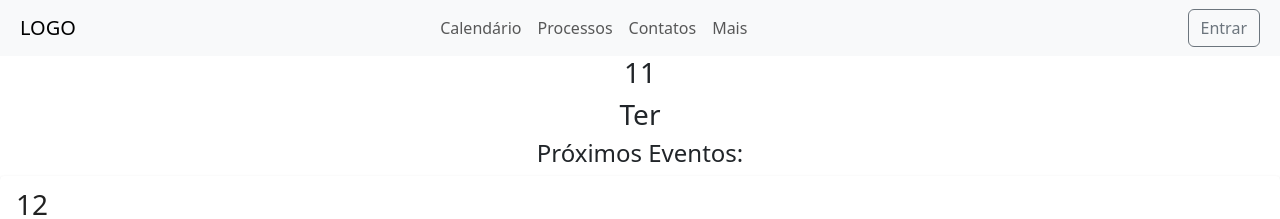
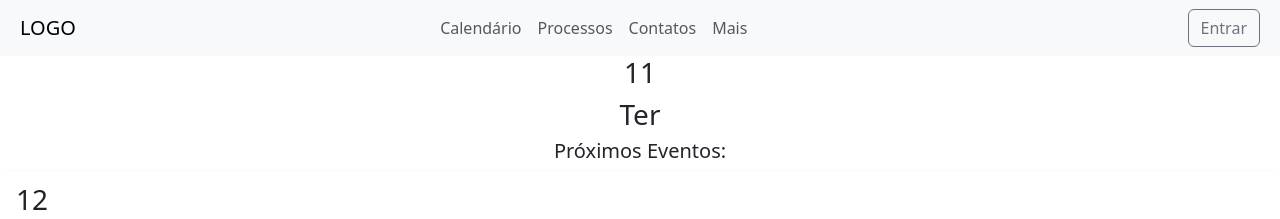
Before and after one commit to Znilcosta/processos-salsa, a React (Create React App) app: page / in a window 1280 px wide. Shown: the top 219 px of the page. Built offline with nearby package versions, Linux system fonts and the light colour scheme.

Commit message:
Create procedure.js

```diff
--- a/src/components/DateView.jsx
+++ b/src/components/DateView.jsx
@@ -10,7 +10,7 @@ function DateView(props) {
           <h3>{props.weekDay}</h3>
         </div>
       </div>
-      <h4 className="text-center">Próximos Eventos:</h4>
+      <h5 className="text-center">Próximos Eventos:</h5>
       <NextEvent />
     </div>
   );
--- a/src/components/NextEvent.jsx
+++ b/src/components/NextEvent.jsx
@@ -5,7 +5,7 @@ import ExpandMoreIcon from '@mui/icons-material/ExpandMore';
 
 function NextEvent() {
   return (
-    <div>
+    <div width="40%">
       <Accordion>
         <AccordionSummary expandIcon={<ExpandMoreIcon />}>
           <div>
```
